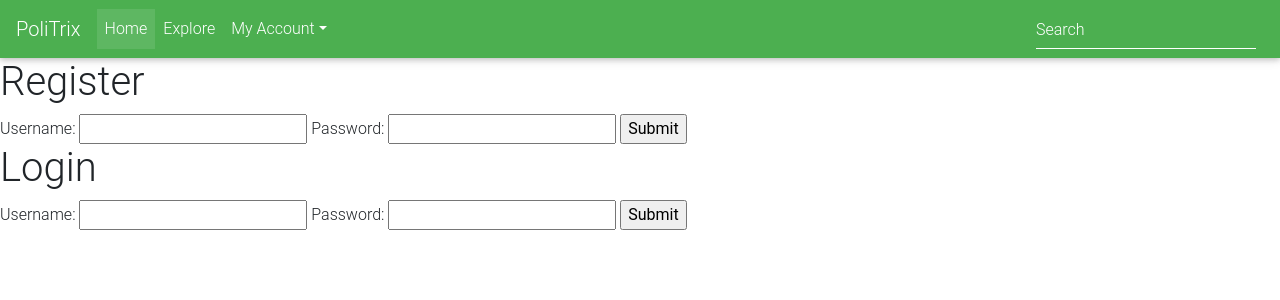
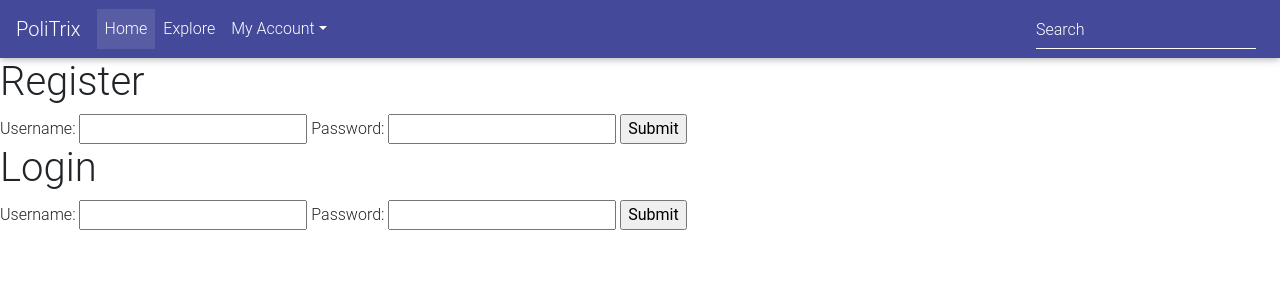
Before and after one commit to mvhs-apps/socialmediaapp, a PHP site: page /index.php in a window 1280 px wide. Shown: the top 300 px of the page. Run offline with PHP 8.4, Linux system fonts and the light colour scheme; some libraries are stand-ins or nearby versions.

Commit message:
Make the navbar blue

```diff
--- a/navbar.php
+++ b/navbar.php
@@ -15,7 +15,7 @@
 <script type="text/javascript" src="https://cdnjs.cloudflare.com/ajax/libs/mdbootstrap/4.8.10/js/mdb.min.js"></script>
 
 <!--Navbar-->
-<nav class="navbar navbar-expand-lg navbar-dark green">
+<nav class="navbar navbar-expand-lg navbar-dark" style="background-color:#444999">
 
   <!-- Navbar brand -->
   <a class="navbar-brand" href="#">PoliTrix</a>
```
